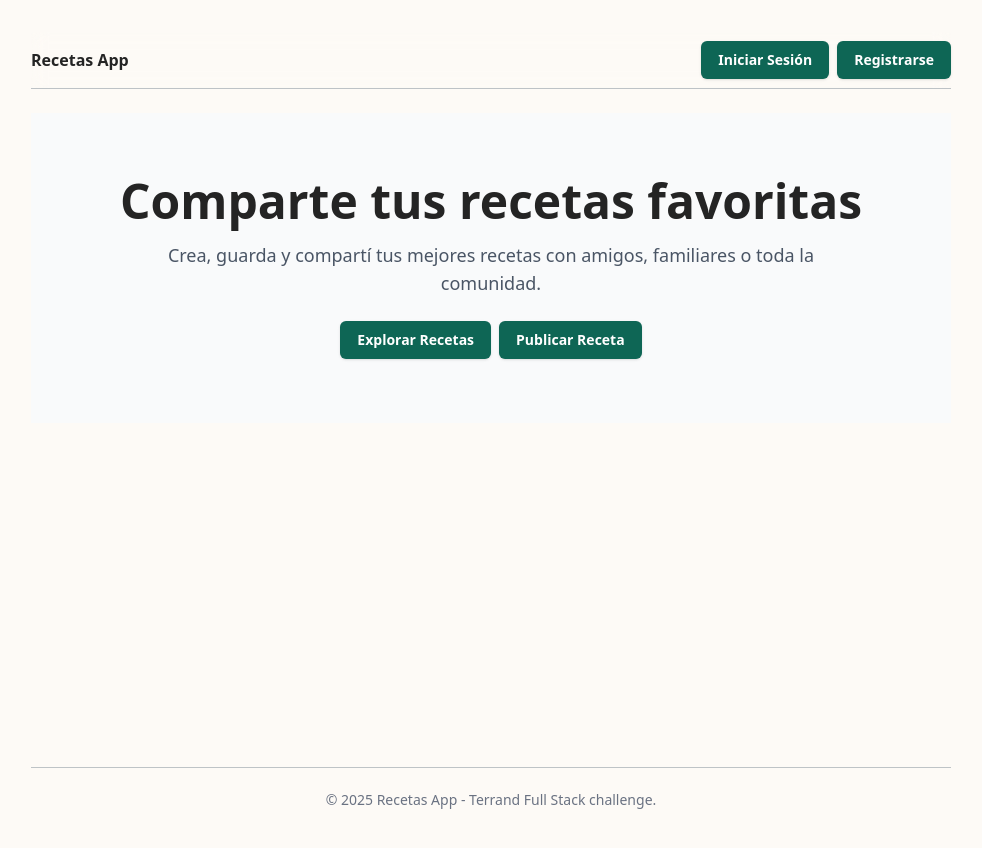
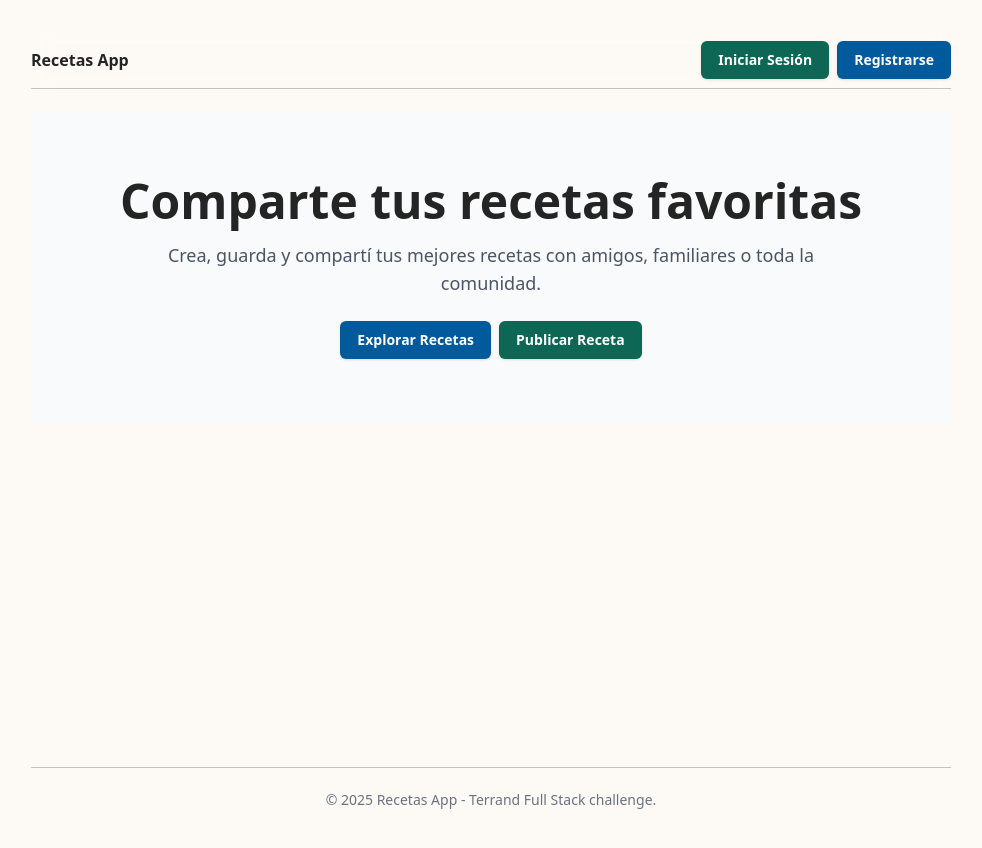
Before and after one commit to agusscript/terrand-challenge-ui, a React (Vite) app: page / in a window 1280 px wide. Shown: the top 848 px of the page, without its empty margins (149-1131 px from the left). Built offline with nearby package versions, Linux system fonts and the light colour scheme; no server answers.

Commit message:
Update button color styles

```diff
--- a/src/components/ui/Layout.tsx
+++ b/src/components/ui/Layout.tsx
@@ -38,7 +38,10 @@ export default function Layout({ children, showNav = true, isAuthenticated = fal
                       </Button>
                     </Link>
                     <Link to="/">
-                      <Button onClick={handleLogout}>
+                      <Button
+                        onClick={handleLogout}
+                        className="bg-[#9e1b32] hover:bg-[#8B0000]"
+                      >
                         Cerrar Sesión
                       </Button>
                     </Link>
@@ -51,7 +54,11 @@ export default function Layout({ children, showNav = true, isAuthenticated = fal
                       </Button>
                     </Link>
                     <Link to="/register">
-                      <Button>Registrarse</Button>
+                      <Button
+                        className="bg-[#005A9C] hover:bg-[#214e6e]"
+                      >
+                        Registrarse
+                      </Button>
                     </Link>
                   </>
                 )}
--- a/src/components/ui/auth/RegisterForm.tsx
+++ b/src/components/ui/auth/RegisterForm.tsx
@@ -77,13 +77,17 @@ export default function RegisterForm({ handleSubmit, loading }: IRegisterFormPro
               />
             </div>
             <div className="pt-5">
-              <AuthButton isLoading={loading}>
+              <AuthButton
+                isLoading={loading}
+                className="bg-[#005A9C] hover:bg-[#214e6e]"
+              >
                 Registrarse
               </AuthButton>
               <AuthSuggestion
                 text="¿Ya tienes una cuenta?"
                 linkName="Iniciar Sesión"
                 redirectTo="/login"
+                className="text-[#005A9C] hover:text-[#2e5e80]"
               />
             </div>
           </Form>
--- a/src/pages/Home.tsx
+++ b/src/pages/Home.tsx
@@ -18,7 +18,11 @@ export default function Home() {
           </p>
           <div className="flex gap-2 items-center justify-center m-auto">
             <Link to="/recipe/all">
-              <Button>Explorar Recetas</Button>
+              <Button
+                className="bg-[#005A9C] hover:bg-[#214e6e]"
+              >
+                Explorar Recetas
+              </Button>
             </Link>
             <Link to="/recipe/create">
               <Button>Publicar Receta</Button>
```
